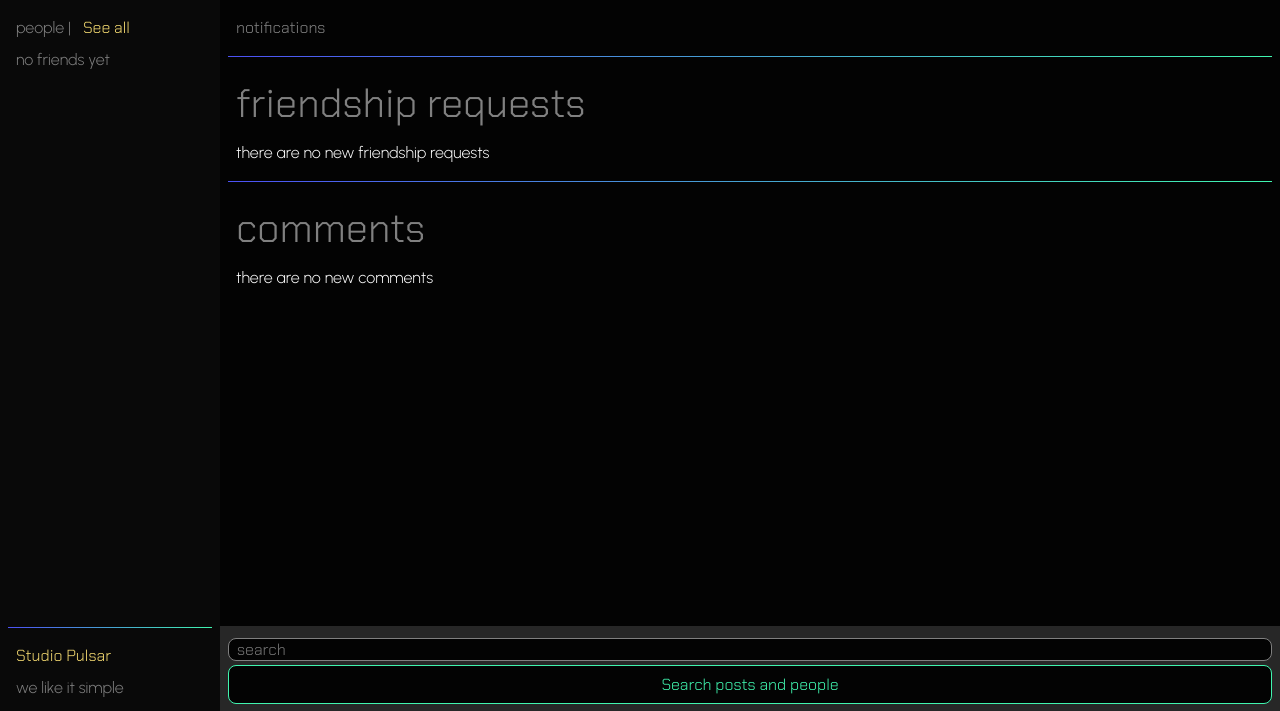
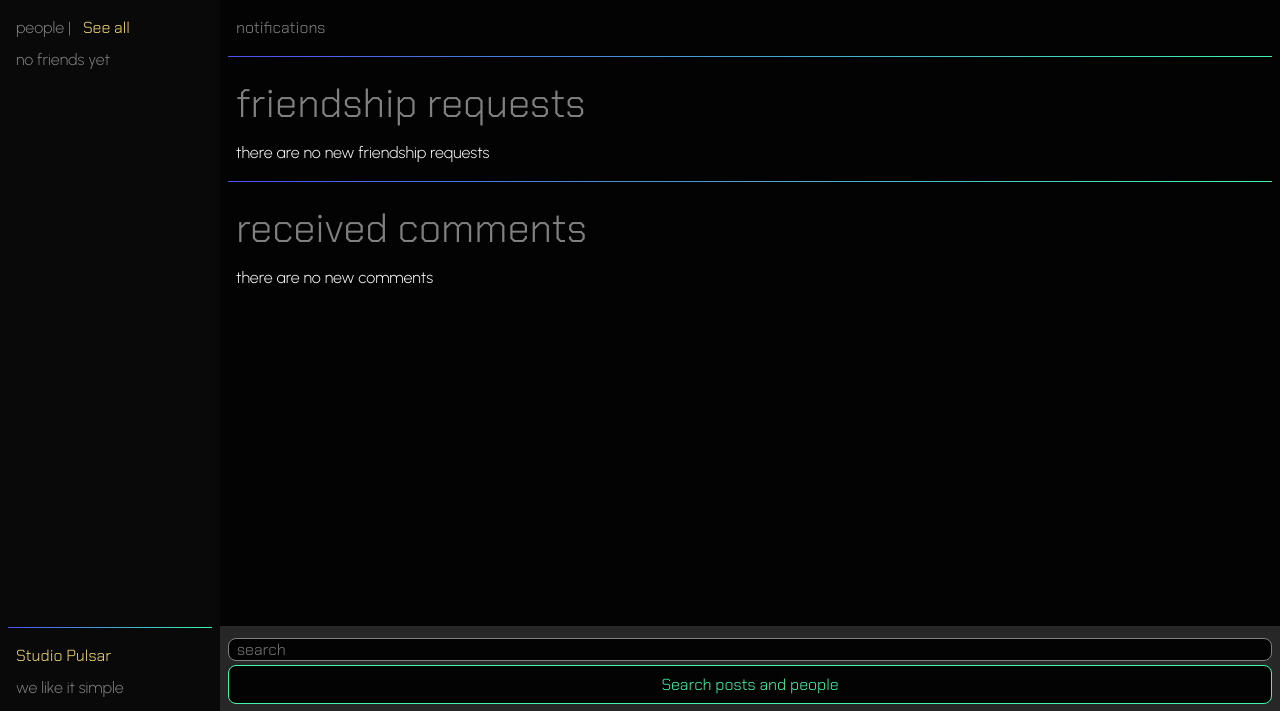
Before and after one commit to Marco177171/algrant, a Django app: template django_app/algrantapp/templates/notifications.html in a window 1280 px wide. Shown: the part 64-775 px from the top of the page. Run offline with Django 3.2, Linux system fonts and the light colour scheme; the template is opened without the code that fills it, so the values that code supplies are empty.

Commit message:
notification copy updated

```diff
--- a/django_app/algrantapp/templates/notifications.html
+++ b/django_app/algrantapp/templates/notifications.html
@@ -24,11 +24,13 @@
             <div class="row">
                 <div class="col6">
                     <form action="{% url 'accept_friendship_request' friendship_request_id=request.id %}">
+                        {% csrf_token %}
                         <button class="success" type="submit">accept</button>
                     </form>
                 </div>
                 <div class="col6">
                     <form action="{% url 'delete_friendship' to_user_id=request.id %}">
+                        {% csrf_token %}
                         <button class="danger" type="submit">decline</button>
                     </form>
                 </div>
@@ -38,7 +40,7 @@
         <p>there are no new friendship requests</p>
     {% endif %}
     <div class="divider"></div>
-    <h3>comments</h3>
+    <h3>received comments</h3>
     {% if received_comments %}
         {% for comment in received_comments %}
             <h6>you received a comment</h6>
```
